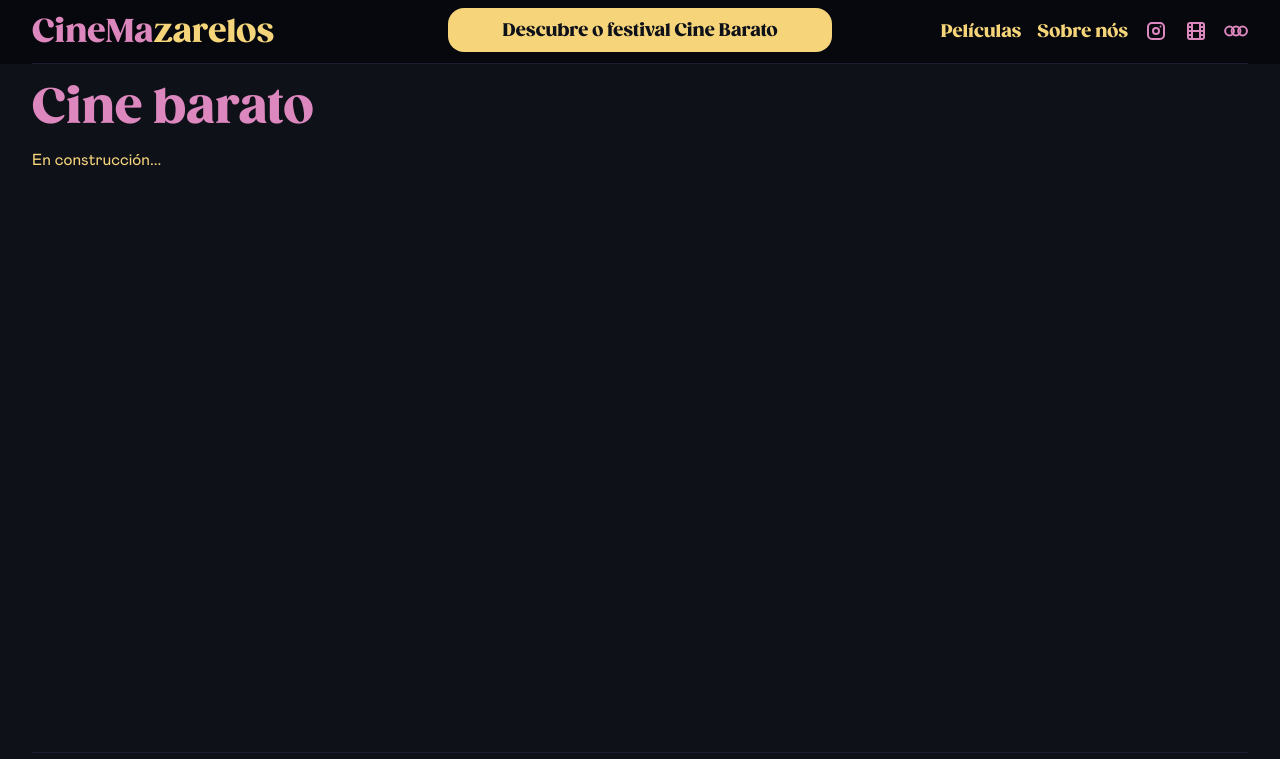
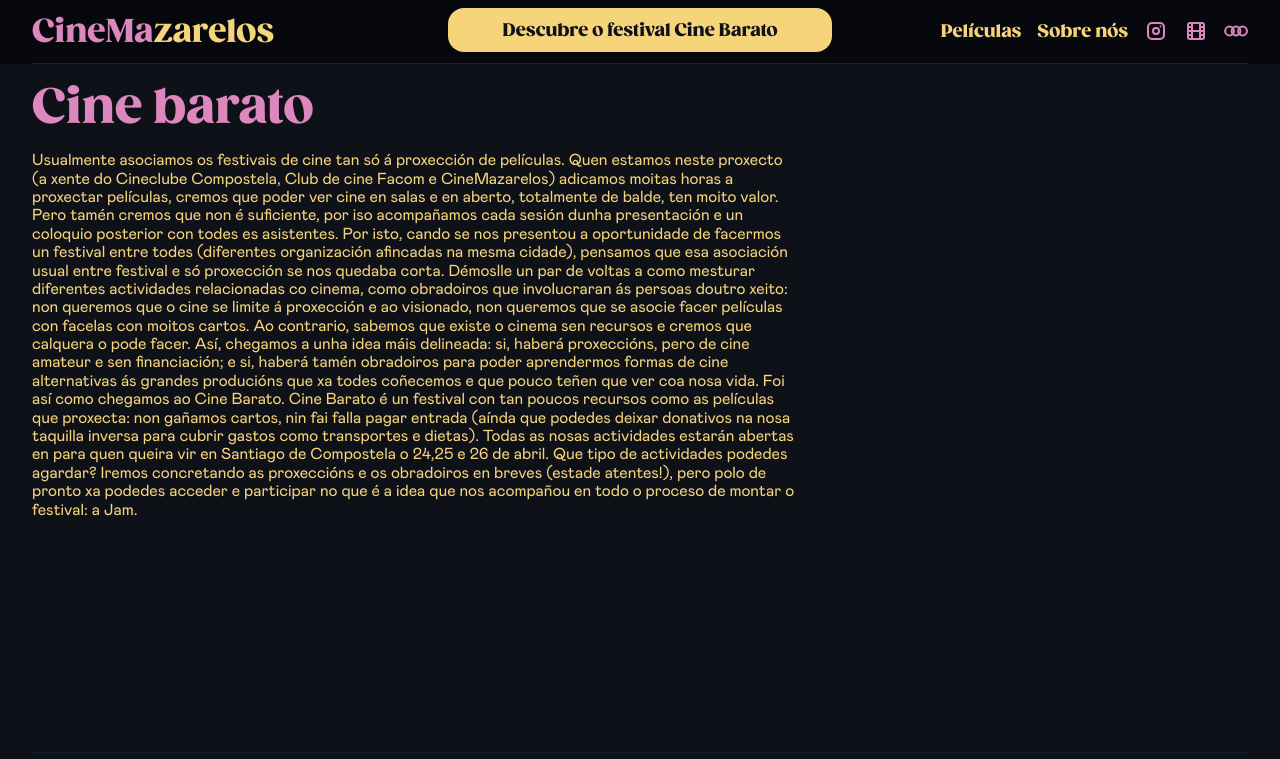
Before and after one commit to eerii/cinemazarelos, a Python web app: template templates/paxinas/cine_barato.html in a window 1280 px wide. Shown: the top 759 px of the page. Run offline with Jinja, Linux system fonts and the light colour scheme; the template is opened without the code that fills it, so the values that code supplies are empty.

Commit message:
Introdución cinebarato

```diff
--- a/templates/paxinas/cine_barato.html
+++ b/templates/paxinas/cine_barato.html
@@ -6,6 +6,10 @@
 <h2>Cine barato</h2>
 
 <div class="paragrafos">
-    <p>En construcción...</p>
+    <p> Usualmente asociamos os festivais de cine tan só á proxección de películas. Quen estamos neste proxecto (a xente do Cineclube Compostela, Club de cine Facom e CineMazarelos) adicamos moitas horas a proxectar películas, cremos que poder ver cine en salas e en aberto, totalmente de balde, ten moito valor. Pero tamén cremos que non é suficiente, por iso acompañamos cada sesión dunha presentación e un coloquio posterior  con todes es asistentes. Por isto, cando se nos presentou a oportunidade de facermos un festival entre todes (diferentes organización afincadas na mesma cidade), pensamos que esa asociación usual entre festival e só proxección se nos quedaba corta.
+        Démoslle un par de voltas a como mesturar diferentes actividades relacionadas co cinema, como obradoiros que involucraran ás persoas doutro xeito: non queremos que o cine se limite á proxección e ao visionado, non queremos que se asocie facer películas con facelas con moitos cartos. Ao contrario, sabemos que existe o cinema sen recursos e cremos que calquera o pode facer. Así, chegamos a unha idea máis delineada: si, haberá proxeccións, pero de cine amateur e sen financiación; e si, haberá tamén obradoiros para poder aprendermos formas de cine alternativas ás grandes producións que xa todes coñecemos e que pouco teñen que ver coa nosa vida. Foi así como chegamos ao Cine Barato.
+        Cine Barato é un festival con tan poucos recursos como as películas que proxecta: non gañamos cartos, nin fai falla pagar entrada (aínda que podedes deixar donativos na nosa taquilla inversa para cubrir gastos como transportes e dietas). Todas as nosas actividades estarán abertas en para quen queira vir en Santiago de Compostela o 24,25 e 26 de abril.
+        Que tipo de actividades podedes agardar? Iremos concretando as proxeccións e os obradoiros en breves (estade atentes!), pero polo de pronto xa podedes acceder e participar no que é a idea que nos acompañou en todo o proceso de montar o festival: a Jam.
+        </p>
 </div>
 {% endblock %}
```
